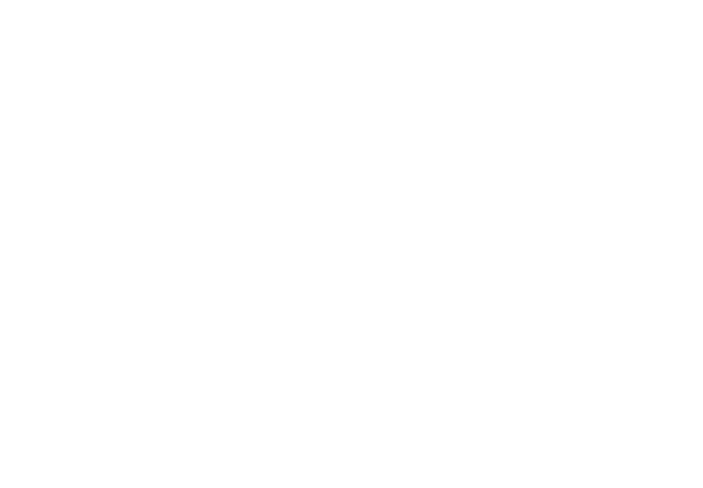
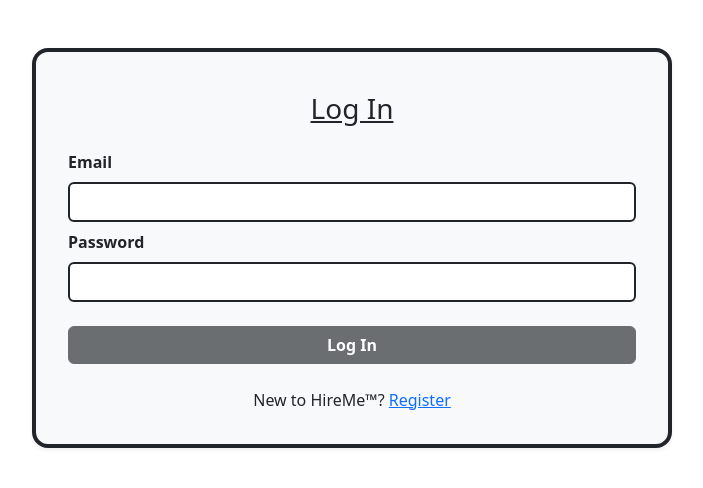
Before and after one commit to Oluwafemi-John1/Hire-Me, an Angular app: page /signin in a window 1280 px wide. Before the commit this address led to /. Shown: the top 488 px of the page, without its empty margins (288-991 px from the left). Built offline with nearby package versions, Linux system fonts and the light colour scheme.

Commit message:
feat: add homepage component with routing and basic structure; update signin link in signup form

```diff
--- a/src/app/app.routes.ts
+++ b/src/app/app.routes.ts
@@ -1,6 +1,10 @@
 import { Routes } from '@angular/router';
 import { Signup } from './signup/signup';
+import { Signin } from './signin/signin';
+import { Homepage } from './homepage/homepage';
 
 export const routes: Routes = [
-    {path: 'signup', component: Signup}
+    {path: 'signup', component: Signup},
+    {path: 'signin', component: Signin},
+    {path: 'home', component: Homepage}
 ];
--- /dev/null
+++ b/src/app/homepage/homepage.html
@@ -0,0 +1 @@
+<p>homepage works!</p>
--- a/src/app/signin/signin.html
+++ b/src/app/signin/signin.html
@@ -1 +1,19 @@
-<p>signin works!</p>
+<div class="container-fluid shadow-sm rounded-4 mt-lg-5 mt-3 p-3 col-lg-6 col-md-9 col-10 border border-dark border-4 bg-light">
+    <h3 class="text-center text-decoration-underline my-lg-4 my-2">Log In</h3>
+    <form action="" [formGroup]="signInForm">
+        <div class="form-group my-2 px-3">
+            <label for="" class="form-label fw-semibold">Email</label>
+            <input type="email" class="form-control shadow-none border border-dark border-2" formControlName="email"/>
+        </div>
+        <div class="form-group my-2 px-3">
+            <label for="" class="form-label fw-semibold">Password</label>
+            <input type="password" class="form-control shadow-none border border-dark border-2" formControlName="passWord"/>
+        </div>
+        <div class="form-group my-2 px-3">
+            <button class="btn btn-dark w-100 my-3 fw-semibold" (click)="logIn()" [disabled]="!signInForm.valid">Log In</button>
+        </div>
+    </form>
+    <div class="form-group text-center">
+        <p>New to HireMe™? <a href="signup">Register</a></p>
+    </div>
+</div>
--- a/src/app/signin/signin.ts
+++ b/src/app/signin/signin.ts
@@ -1,11 +1,22 @@
-import { Component } from '@angular/core';
+import { Component, inject } from '@angular/core';
+import { FormBuilder, FormsModule, ReactiveFormsModule, Validators } from '@angular/forms';
 
 @Component({
-  selector: 'app-signin',
-  imports: [],
-  templateUrl: './signin.html',
-  styleUrl: './signin.css'
+    selector: 'app-signin',
+    imports: [ReactiveFormsModule, FormsModule],
+    templateUrl: './signin.html',
+    styleUrl: './signin.css'
 })
 export class Signin {
+    private builder = inject(FormBuilder)
+
+    signInForm = this.builder.group({
+        email: ["", [Validators.required, Validators.email]],
+        passWord: ["", [Validators.required, Validators.pattern(/^(?=.*[A-Za-z])(?=.*\d)(?=.*[@$!%*?&])[A-Za-z\d@$!%*?&]{8,}$/)]]
+    })
+
+    logIn() {
+        console.log(this.signInForm);
+    }
 
 }
--- a/src/app/signup/signup.html
+++ b/src/app/signup/signup.html
@@ -26,6 +26,6 @@
         </div>
     </form>
     <div class="form-group text-center">
-        <p>Already have an account? <a href="">Log in</a></p>
+        <p>Already have an account? <a href="signin">Log in</a></p>
     </div>
 </div>
```
Also changed, not shown: src/app/homepage/homepage.ts (added, +11 -0 lines), src/app/homepage/homepage.css (added), 1 other file (tests, documents, lock files or other folders).
